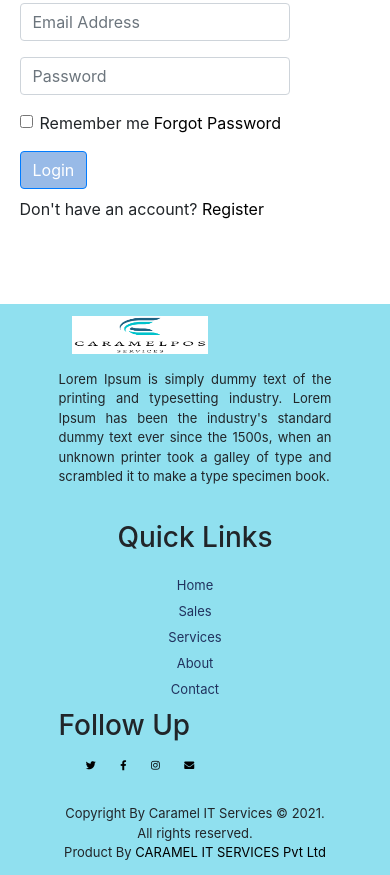
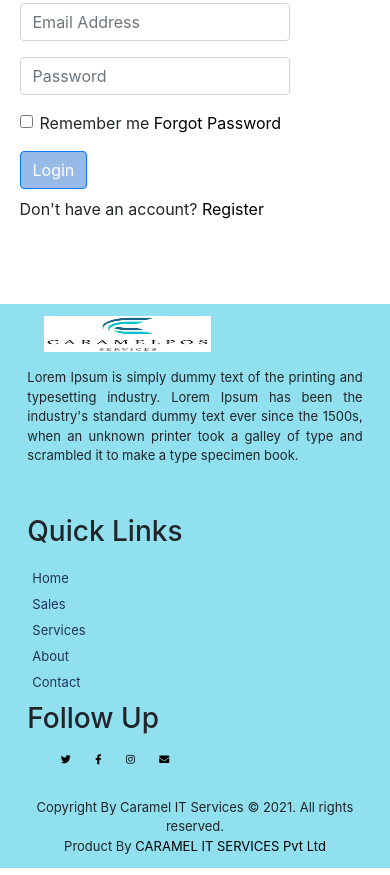
Before and after one commit to sahithireddys/CaramelPos, a plain HTML site: page login.html in a window 390 px wide. Shown: the part 479-1354 px from the top of the page. Drawn offline with nearby package versions, Linux system fonts and the light colour scheme.

Commit message:
responsive

```diff
--- a/css/styles.css
+++ b/css/styles.css
@@ -70,7 +70,7 @@ p {
 
 #footer {
   text-align: center;
-  padding: 3% 15%;
+  padding: 3% 7%;
   background-color: #90E0EF;
 }
 
@@ -103,11 +103,11 @@ p {
 .footer-logo {
   height: 30%;
   width: 50%;
-  margin-left: -130px;
+  margin-left: -165px;
 }
 
 .iconline {
-  margin-left: -150px !important;
+  margin-left: -210px !important;
 }
 
 .btn {
@@ -168,11 +168,11 @@ a:link, a:visited {
   .footer-logo {
     height: 30%;
     width: 50%;
-    margin-left: -100px !important;
+    margin-left: -130px !important;
   }
 
   .iconline {
-    margin-left: -90px !important;
+    margin-left: -140px !important;
   }
 
   .form-control1 {
@@ -185,11 +185,18 @@ a:link, a:visited {
   }
 }
 
-@media only screen and (max-width: 1000px) {
+@media only screen and (max-width: 1100px) {
 
   .iconline {
-    margin-left: -85px !important;
+    margin-left: -140px !important;
   }
+
+  .footer-logo {
+    height: 30%;
+    width: 50%;
+    margin-left: -145px !important;
+  }
+
 
 }
 
@@ -225,7 +232,7 @@ a:link, a:visited {
   .footer-logo {
     height: 20% !important;
     width: 50%;
-    margin-left: -80px !important;
+    margin-left: -95px !important;
   }
 
   .icons {
@@ -234,7 +241,7 @@ a:link, a:visited {
   }
 
   .iconline {
-    margin-left: -50px !important;
+    margin-left: -90px !important;
   }
 
   .login-img {
@@ -308,11 +315,11 @@ a:link, a:visited {
   .footer-logo {
     height: 20% !important;
     width: 50%;
-    margin-left: -110px !important;
+    margin-left: -135px !important;
   }
 
   .iconline {
-    margin-left: -110px !important;
+    margin-left: -160px !important;
   }
 
   .login-img {
@@ -351,6 +358,14 @@ a:link, a:visited {
       width: 270px;
     }
 
+    .quick{
+        text-align: left !important;
+    }
+
+    .footer-link{
+      text-align: left !important;
+    }
+
 
 
 }
--- a/login.html
+++ b/login.html
@@ -71,10 +71,10 @@
           <div class="row mt-5">
             <form>
               <div class="form-group">
-                <input type="email" class="form-control form-control1" id="exampleInputEmail1" aria-describedby="emailHelp" placeholder="Email Address">
+                <input type="email" class="form-control form-control1" id="exampleInputEmail1" aria-describedby="emailHelp" placeholder="Email Address" required>
               </div>
               <div class="form-group">
-                <input type="password" class="form-control form-control1" id="exampleInputPassword1" placeholder="Password">
+                <input type="password" class="form-control form-control1" id="exampleInputPassword1" placeholder="Password" required>
               </div>
               <div class="form-check">
                 <input type="checkbox" class="form-check-input"  id="exampleCheck1">
@@ -109,7 +109,7 @@
 
     </div>
     <div class="col-lg-4 col-md-4 col-12 ">
-      <h3 class="text-center mt-3">Quick Links</h3>
+      <h3 class="text-center quick mt-3">Quick Links</h3>
       <ul class="navbar-nav ">
         <li class="nav-item ">
           <a class="nav-link footer-link text-center" href="index.html">Home</a>
```
Also changed, not shown: about.html (+1 -1 lines), contact.html (+1 -1 lines), index.html (+1 -1 lines), sales.html (+1 -1 lines), services.html (+1 -1 lines).
